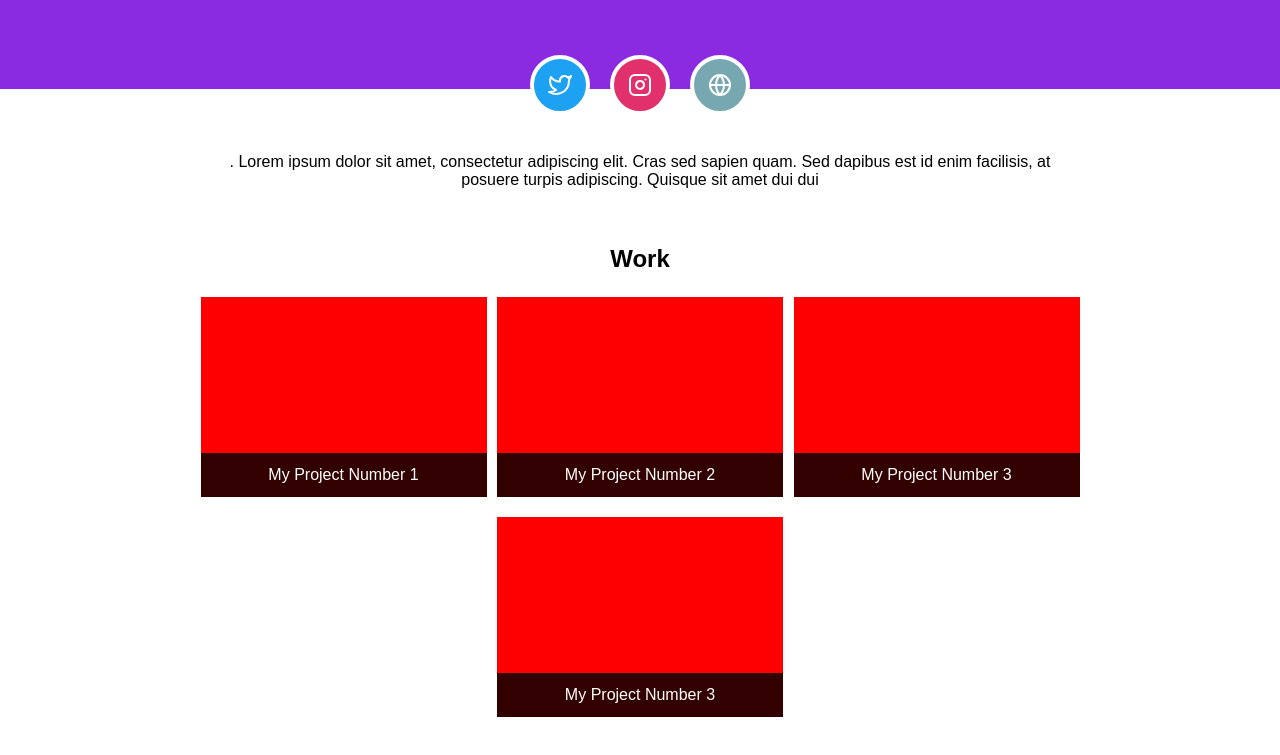
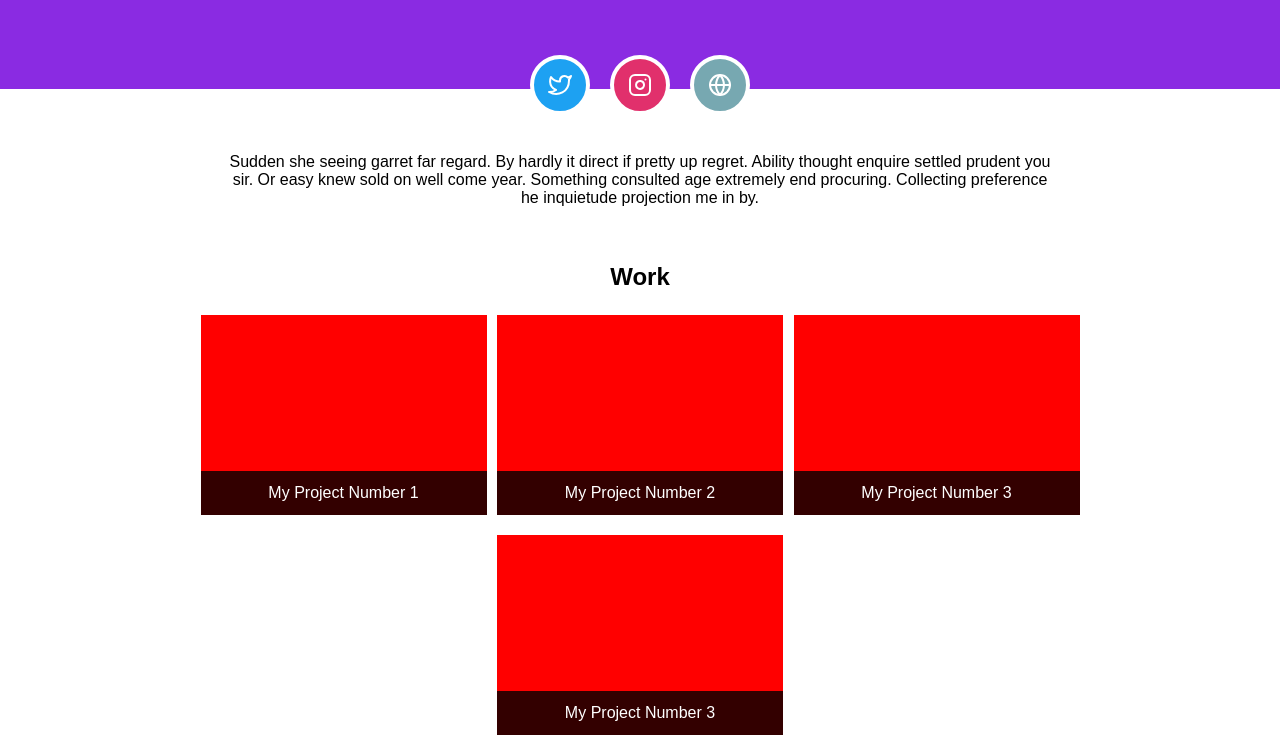
Before and after one commit to Dzenooo/personalsite, a plain HTML site: page index.html in a window 1280 px wide. Shown: the part 186-941 px from the top of the page. Drawn offline with Linux system fonts and the light colour scheme.

Commit message:
Updated the about section

```diff
--- a/index.html
+++ b/index.html
@@ -30,8 +30,7 @@
   <!-- About You -->
   <main>
     <section class="about">
-      <p>. Lorem ipsum dolor sit amet, consectetur adipiscing elit. Cras sed sapien quam. Sed dapibus est id enim facilisis,
-        at posuere turpis adipiscing. Quisque sit amet dui dui
+      <p>Sudden she seeing garret far regard. By hardly it direct if pretty up regret. Ability thought enquire settled prudent you sir. Or easy knew sold on well come year. Something consulted age extremely end procuring. Collecting preference he inquietude projection me in by.
       </p>
     </section>
     <!-- Your Projects -->
```
